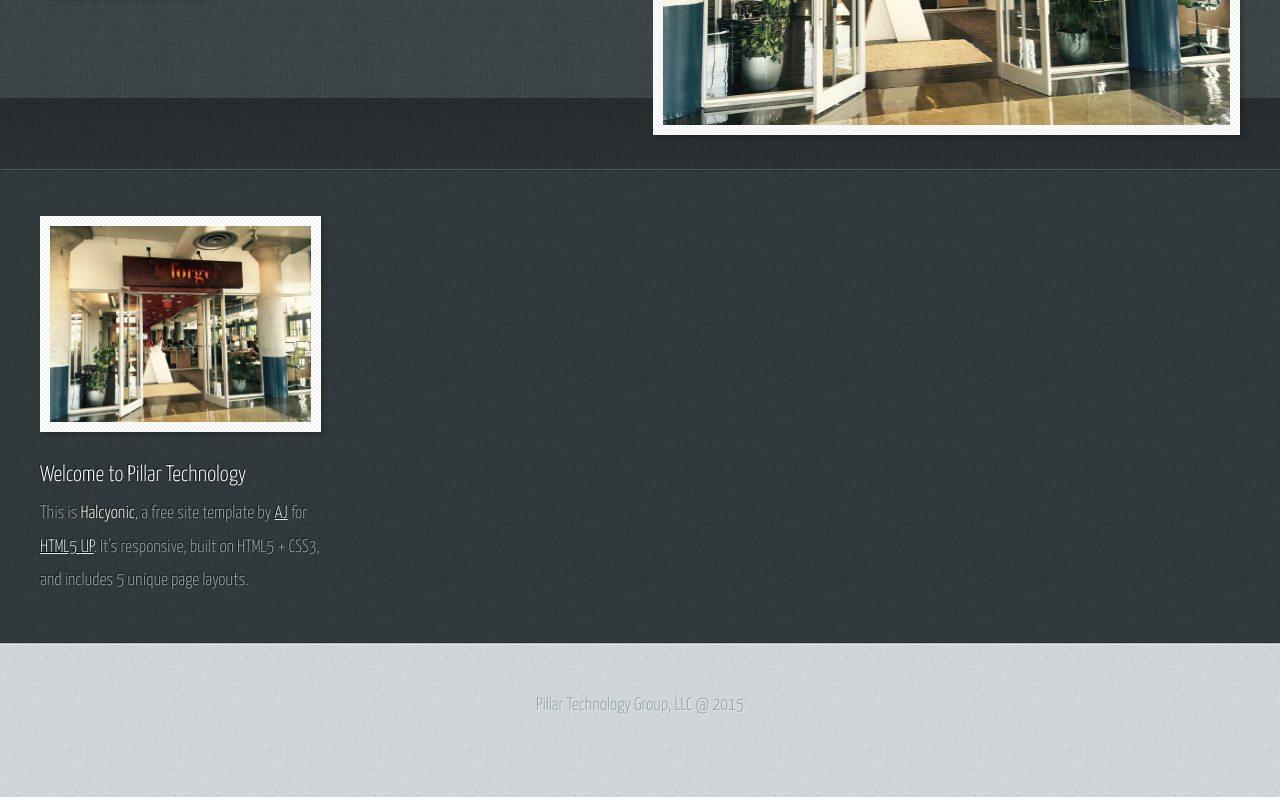
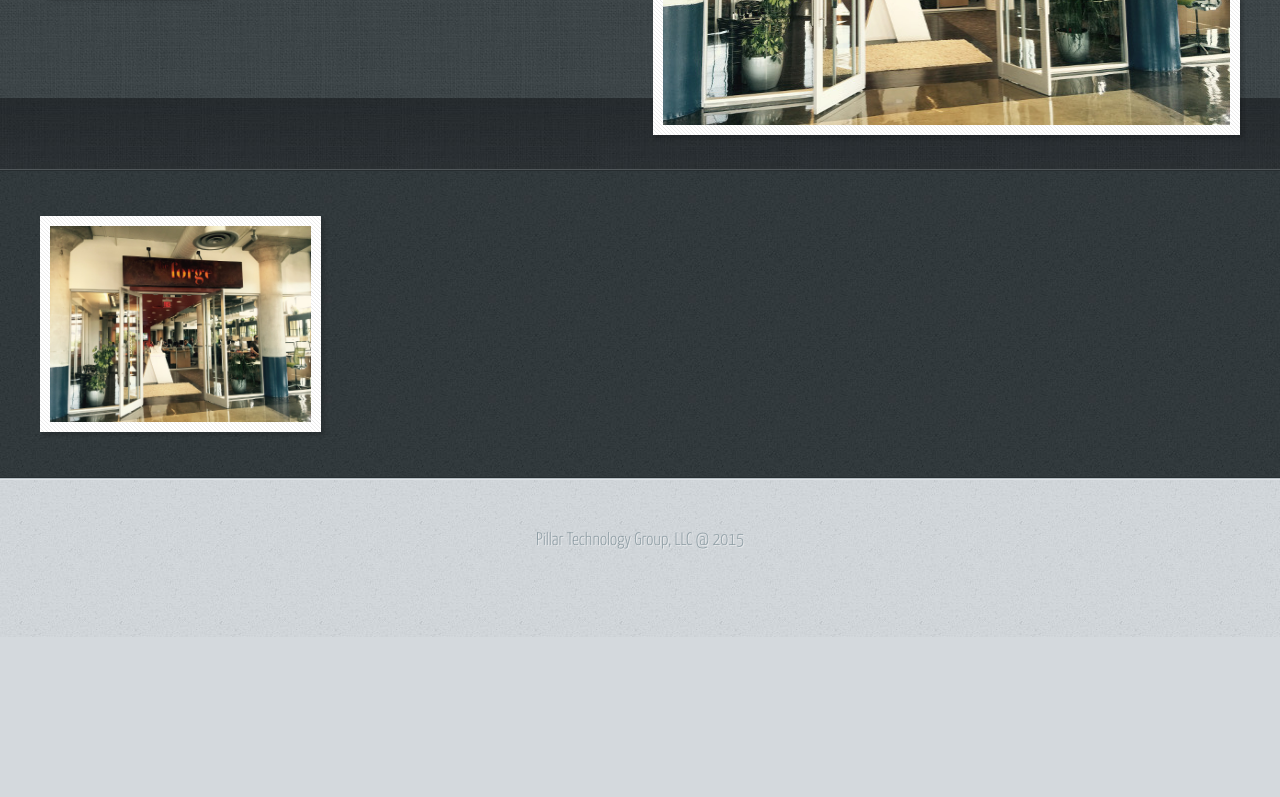
Before and after one commit to pillarcboyd/ForgeBeacon, a website: page public/index.html in a window 1280 px wide. Shown: the part 477-1274 px from the top of the page. After the commit the page ends 1114 px from the top, so only its background shows below. Drawn offline with nearby package versions, Linux system fonts and the light colour scheme.

Commit message:
Removed bad html

```diff
--- a/public/index.html
+++ b/public/index.html
@@ -64,13 +64,7 @@
 									<!-- Feature #1 -->
 										<section>
 											<a href="#" class="bordered-feature-image"><img src="images/frontdoor.jpg" alt="" /></a>
-											<h2>Welcome to Pillar Technology</h2>
-											<p>
-												This is <strong>Halcyonic</strong>, a free site template
-												by <a href="http://n33.co/">AJ</a> for
-												<a href="http://html5up.net">HTML5 UP</a>. It's responsive,
-												built on HTML5 + CSS3, and includes 5 unique page layouts.
-											</p>
+
 										</section>
 
 								</div>
```
